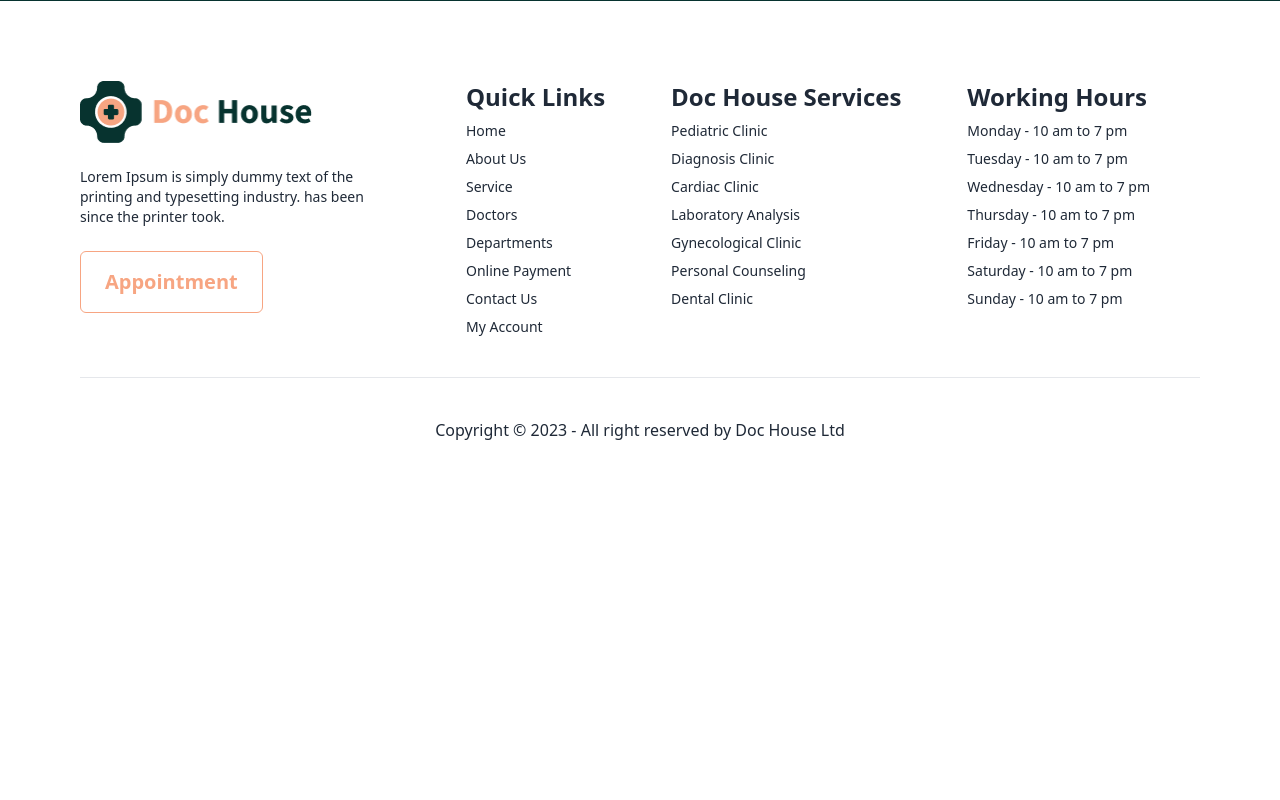
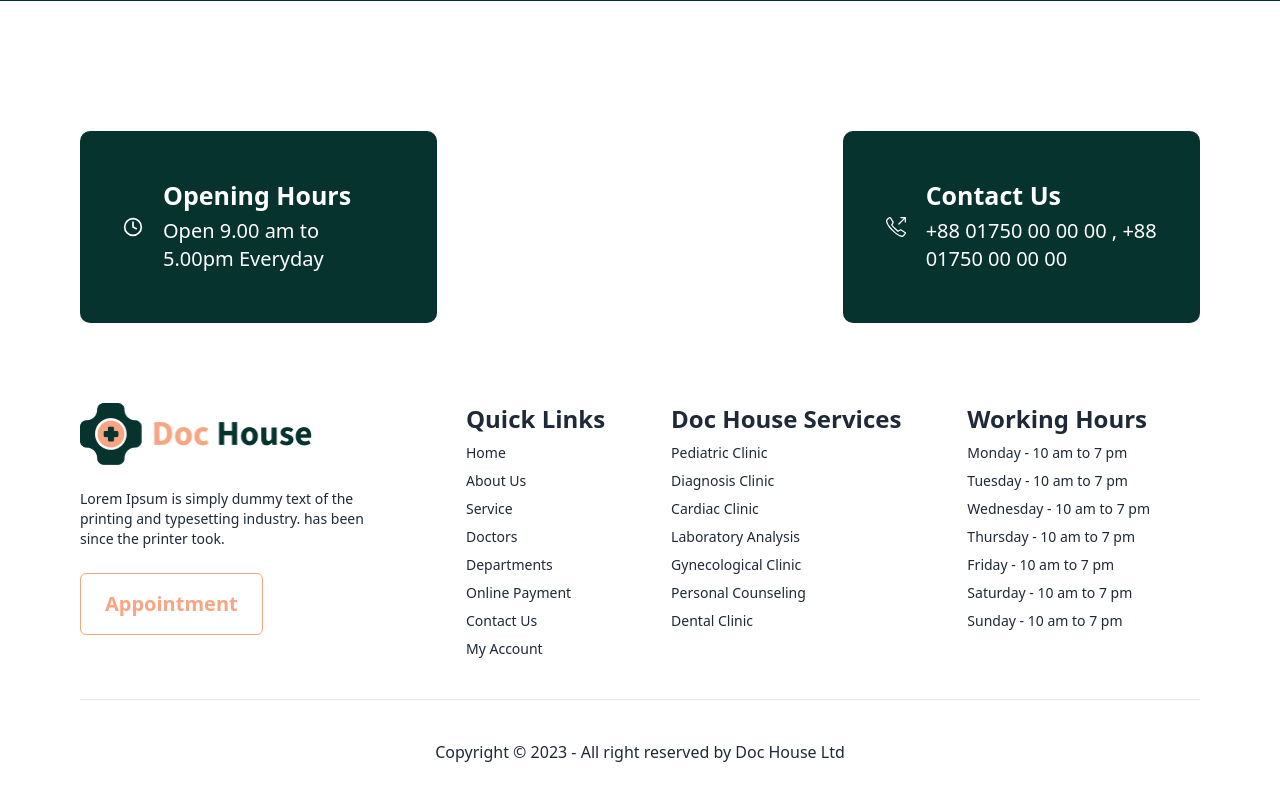
Before and after one commit to aothymoon59/doc-house-client, a React (Vite) app: page / in a window 1280 px wide. Shown: the part 799-1599 px from the top of the page. Before the commit the page ends 1281 px from the top, so only its background shows below. Built offline with nearby package versions, Linux system fonts and the light colour scheme; no server answers.

Commit message:
contact details added to homepage

```diff
--- /dev/null
+++ b/src/pages/Home/ContactDetails/ContactDetails.jsx
@@ -0,0 +1,21 @@
+import { FiClock } from "react-icons/fi";
+import { LuMapPin } from "react-icons/lu";
+import { SlCallOut } from "react-icons/sl";
+import Container from "../../../components/Container/Container";
+import SingleContactDetails from "./SingleContactDetails";
+
+const ContactDetails = () => {
+    return (
+        <Container>
+            <div className="grid grid-cols-1 md:grid-cols-3 gap-4 md:gap-6 mt-8 md:mt-[130px]">
+                <SingleContactDetails cardBg='#07332F' icon={<FiClock />} title='Opening Hours' desc='Open 9.00 am to 5.00pm Everyday' />
+                <SingleContactDetails cardBg='#F7A582' icon={<LuMapPin />} title='Our Locations' desc='Dhanmondi 17, Dhaka -1200, Bangladesh' />
+                <SingleContactDetails cardBg='#07332F' icon={<SlCallOut />} title='Contact Us' desc='+88 01750 00 00 00 ,
+                    +88 01750 00 00 00' />
+
+            </div>
+        </Container>
+    );
+};
+
+export default ContactDetails;
--- /dev/null
+++ b/src/pages/Home/ContactDetails/SingleContactDetails.jsx
@@ -0,0 +1,19 @@
+import React from 'react';
+
+const SingleContactDetails = ({ icon, title, desc, cardBg }) => {
+    return (
+        <div className={`px-10 md:px-5 xl:px-[43px] py-10 md:py-5 xl:py-[50px] flex items-center gap-5 bg-[${cardBg}] rounded-[10px] text-white`}>
+            <div className='text-xl'>
+                {
+                    icon
+                }
+            </div>
+            <div>
+                <h2 className='font-bold text-xl md:text-lg xl:text-[25px] mb-2'>{title}</h2>
+                <p className='md:text-sm xl:text-xl'>{desc}</p>
+            </div>
+        </div>
+    );
+};
+
+export default SingleContactDetails;
--- a/src/pages/Home/Home/Home.jsx
+++ b/src/pages/Home/Home/Home.jsx
@@ -1,9 +1,11 @@
 import Banner from "../Banner/Banner";
+import ContactDetails from "../ContactDetails/ContactDetails";
 
 const Home = () => {
     return (
         <div>
             <Banner />
+            <ContactDetails />
         </div>
     );
 };
```
Also changed, not shown: src/pages/shared/Navbar/Navbar.jsx (+0 -28 lines).
